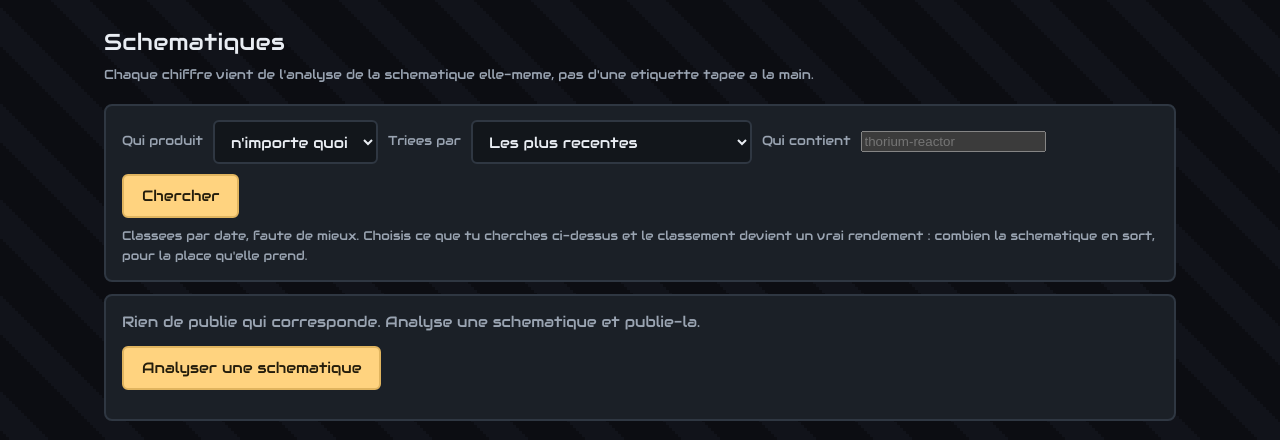
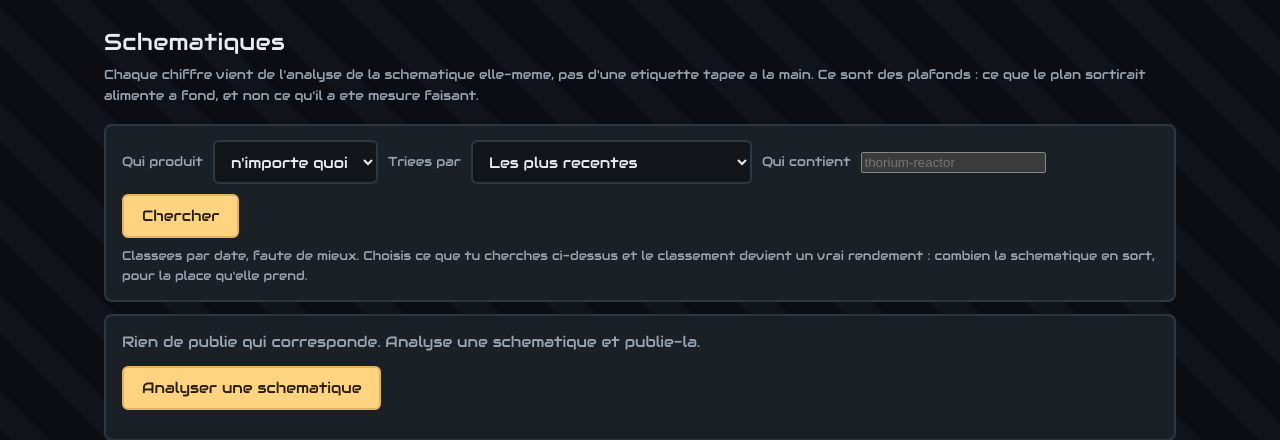
Before and after one commit to yamakajump/mindustry-forge, a Laravel app: page /schematiques in a window 1280 px wide. Shown: the part 70-510 px from the top of the page. Run offline with Laravel 12, Linux system fonts and the light colour scheme; data that the repository does not hold is empty.

Commit message:
fix(vitrine): dire dans le sous-titre que ce sont des plafonds (#88)
« Chaque chiffre vient de l'analyse de la schematique elle-meme » est reste
vrai toute la soiree, et laissait croire a un releve. Il coiffe vingt-quatre
tuiles qui portent toutes « au mieux ».

La regle du depot dit qu'un plafond ne s'affiche jamais sans dire qu'il en
est un. Elle vaut pour la phrase qui coiffe la liste autant que pour la ligne
d'une tuile : c'est elle qu'on lit en premier, et c'est elle qui decide de ce
qu'on croit lire ensuite.

Signale par la voie qui a repare la tuile, qui n'y a pas touche parce qu'une
PR de deblocage n'est pas l'endroit.

```diff
--- a/site/resources/views/browse.blade.php
+++ b/site/resources/views/browse.blade.php
@@ -7,8 +7,14 @@
 
 @section('body')
 <h1 class="title">Schematiques</h1>
+{{-- Le sous-titre a promis pendant des heures ce que la page ne tient pas. « Chaque
+     chiffre vient de l'analyse » restait vrai et laissait croire a un releve, au-dessus de
+     vingt-quatre tuiles qui portent toutes « au mieux ». Un plafond ne s'affiche jamais
+     sans dire qu'il en est un, et cette regle vaut pour la phrase qui coiffe la liste
+     autant que pour la ligne d'une tuile. --}}
 <p class="sub">Chaque chiffre vient de l'analyse de la schematique elle-meme, pas d'une
-  etiquette tapee a la main.</p>
+  etiquette tapee a la main. Ce sont des plafonds : ce que le plan sortirait alimente a
+  fond, et non ce qu'il a ete mesure faisant.</p>
 
 {{-- Les objets les plus produits, en images.
 
```
